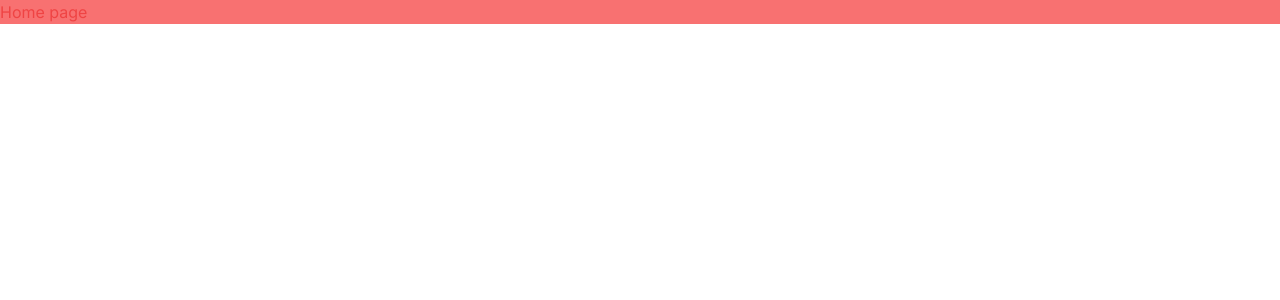
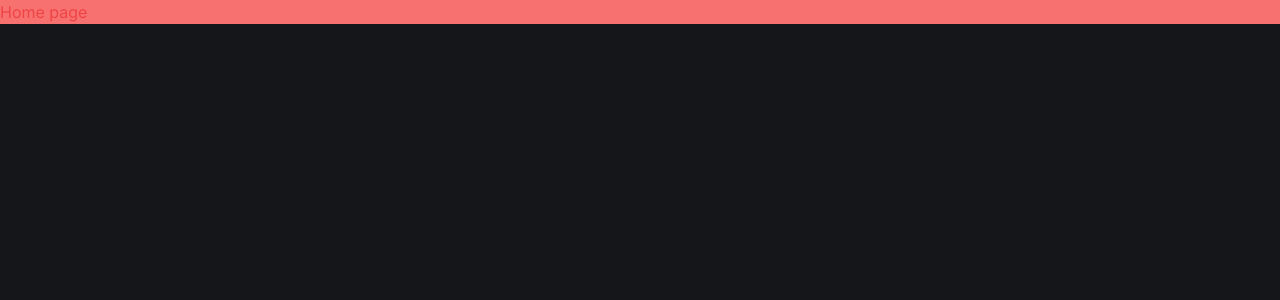
Before and after one commit to HelioSaraiva/fsw-barber, a Next.js app: page / in a window 1280 px wide. Shown: the top 300 px of the page. Built offline with nearby package versions, Linux system fonts and the light colour scheme.

Commit message:
shore: update shadcn theme

```diff
--- a/app/globals.css
+++ b/app/globals.css
@@ -3,65 +3,42 @@
 @tailwind utilities;
 
 @layer base {
-  :root {
-    --background: 0 0% 100%;
-    --foreground: 222.2 84% 4.9%;
-    --card: 0 0% 100%;
-    --card-foreground: 222.2 84% 4.9%;
-    --popover: 0 0% 100%;
-    --popover-foreground: 222.2 84% 4.9%;
-    --primary: 222.2 47.4% 11.2%;
-    --primary-foreground: 210 40% 98%;
-    --secondary: 210 40% 96.1%;
-    --secondary-foreground: 222.2 47.4% 11.2%;
-    --muted: 210 40% 96.1%;
-    --muted-foreground: 215.4 16.3% 46.9%;
-    --accent: 210 40% 96.1%;
-    --accent-foreground: 222.2 47.4% 11.2%;
-    --destructive: 0 84.2% 60.2%;
+  .dark {
+    --background: 225 9% 9%;
+    --foreground: 210 40% 98%;
+
+    --card: 228 9% 11%;
+    --card-foreground: 210 40% 98%;
+
+    --popover: 228 9% 11%;
+    --popover-foreground: 210 40% 98%;
+
+    --primary: 252 100% 69%;
+    --primary-foreground: 0 0% 100%;
+
+    --secondary: 228 6% 16%;
+    --secondary-foreground: 210 40% 98%;
+
+    --muted: 228 6% 16%;
+    --muted-foreground: 215 20.2% 65.1%;
+
+    --accent: 228 6% 16%;
+    --accent-foreground: 210 40% 98%;
+
+    --destructive: 0 84% 60%;
     --destructive-foreground: 210 40% 98%;
-    --border: 214.3 31.8% 91.4%;
-    --input: 214.3 31.8% 91.4%;
-    --ring: 222.2 84% 4.9%;
+
+    --border: 228 6% 16%;
+    --input: 228 6% 16%;
+    --ring: 212.7 26.8% 83.9%;
+
     --radius: 0.5rem;
-    --chart-1: 12 76% 61%;
-    --chart-2: 173 58% 39%;
-    --chart-3: 197 37% 24%;
-    --chart-4: 43 74% 66%;
-    --chart-5: 27 87% 67%;
-  }
-
-  .dark {
-    --background: 222.2 84% 4.9%;
-    --foreground: 210 40% 98%;
-    --card: 222.2 84% 4.9%;
-    --card-foreground: 210 40% 98%;
-    --popover: 222.2 84% 4.9%;
-    --popover-foreground: 210 40% 98%;
-    --primary: 210 40% 98%;
-    --primary-foreground: 222.2 47.4% 11.2%;
-    --secondary: 217.2 32.6% 17.5%;
-    --secondary-foreground: 210 40% 98%;
-    --muted: 217.2 32.6% 17.5%;
-    --muted-foreground: 215 20.2% 65.1%;
-    --accent: 217.2 32.6% 17.5%;
-    --accent-foreground: 210 40% 98%;
-    --destructive: 0 62.8% 30.6%;
-    --destructive-foreground: 210 40% 98%;
-    --border: 217.2 32.6% 17.5%;
-    --input: 217.2 32.6% 17.5%;
-    --ring: 212.7 26.8% 83.9%;
-    --chart-1: 220 70% 50%;
-    --chart-2: 160 60% 45%;
-    --chart-3: 30 80% 55%;
-    --chart-4: 280 65% 60%;
-    --chart-5: 340 75% 55%;
   }
 }
 
 @layer base {
   * {
-    @apply border-border;
+    @apply border-border antialiased;
   }
   body {
     @apply bg-background text-foreground;
--- a/app/layout.tsx
+++ b/app/layout.tsx
@@ -15,7 +15,7 @@
   children: React.ReactNode;
 }>) {
   return (
-    <html lang="en">
+    <html lang="en" className="dark">
       <body className={inter.className}>
         {children}
         </body>
```
